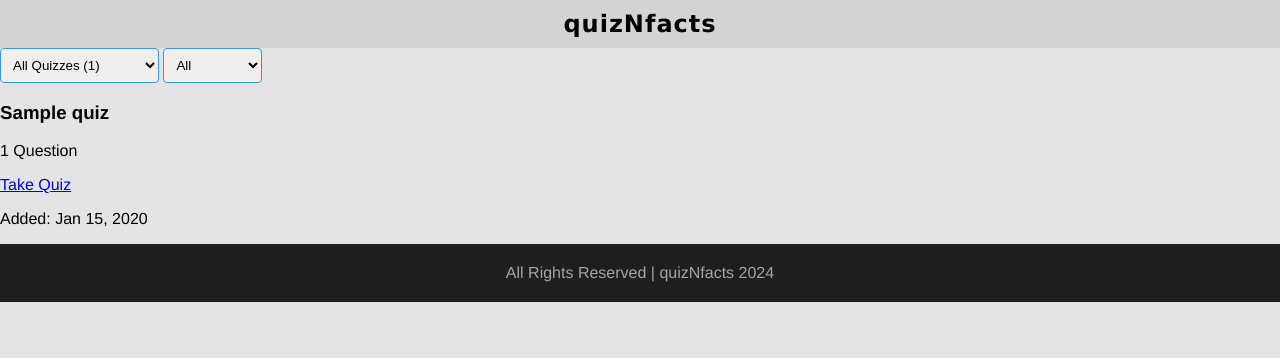
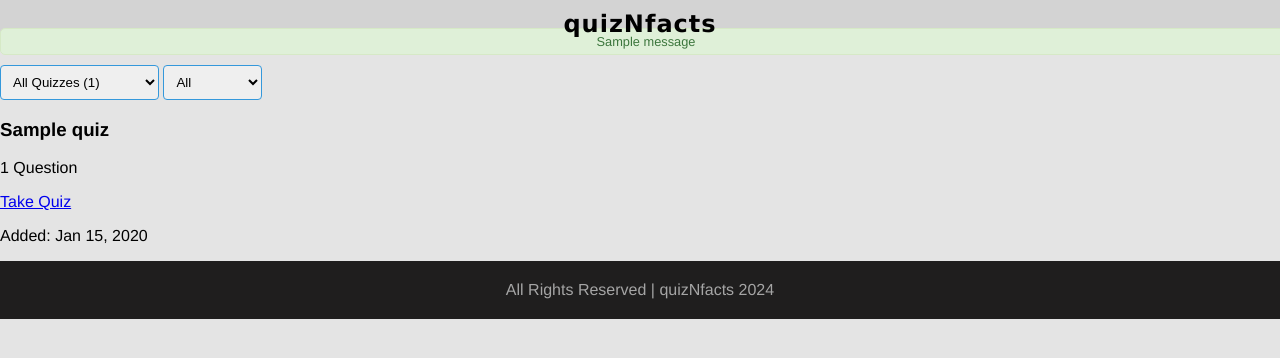
Before and after one commit to bibek-beebayk/quizzer, a Django app: page /quiz-list/ in a window 1280 px wide. Shown: the top 358 px of the page. Run offline with Django 5.2, Linux system fonts and the light colour scheme; a user stored in the database is signed in; data comes from the database, SQL or seed files in the repository; tables that the repository leaves empty hold one stand-in row (values such as "Sample post"); one stand-in notice (Sample message) is shown; data that the repository does not hold is empty; some libraries are stand-ins or nearby versions.

Commit message:
fix: error

```diff
--- a/apps/qna/views.py
+++ b/apps/qna/views.py
@@ -85,10 +85,10 @@ def quiz_view(request):
             "quiz_id", flat=True
         )
         if int(quiz_id) in user_quiz_results:
-            messages.error(request, "You have already taken this quiz.Here are some quizes that you can take now.")
+            messages.error(request, "You have already taken this quiz. Here are some quizes that you can take now.")
             base_url = reverse("quiz_list")
-            params = "taken=taken"
-            return f"{base_url}?{params}"
+            params = "taken=not-taken"
+            return redirect(f"{base_url}?{params}")
         quiz = Quiz.objects.get(id=quiz_id)
         questions = quiz.questions.prefetch_related("answers").order_by("?")
         quiz_name = quiz.name
--- a/templates/quiz_list.html
+++ b/templates/quiz_list.html
@@ -3,11 +3,44 @@
 
 {% block header %}
 <link rel="stylesheet" type="text/css" href="{% static 'css/quiz_list.css' %}">
+
+<style>
+    .alert {
+        padding: 5px;
+        margin-bottom: 10px;
+        margin-top: -20px;
+        border: 1px solid transparent;
+        border-radius: 5px;
+        text-align: center;
+        width: 100%;
+        font-size: 0.8rem;
+    }
+
+    .alert.error {
+        color: #a94442;
+        background-color: #f2dede;
+        border-color: #ebccd1;
+    }
+
+    .alert.success {
+        color: #3c763d;
+        background-color: #dff0d8;
+        border-color: #d6e9c6;
+    }
+</style>
 {% endblock %}
 
 {% block content %}
-
 <div class="quiz-container">
+    {% if messages %}
+    <div class="messages">
+        {% for message in messages %}
+        <div class="alert {{ message.tags }}">
+            {{ message }}
+        </div>
+        {% endfor %}
+    </div>
+    {% endif %}
     <form method="get" class="category-filters">
         <select name="category" onchange="this.form.submit()"
             style="padding: 0.5rem; border: 1px solid #3498db; border-radius: 4px;">
```
